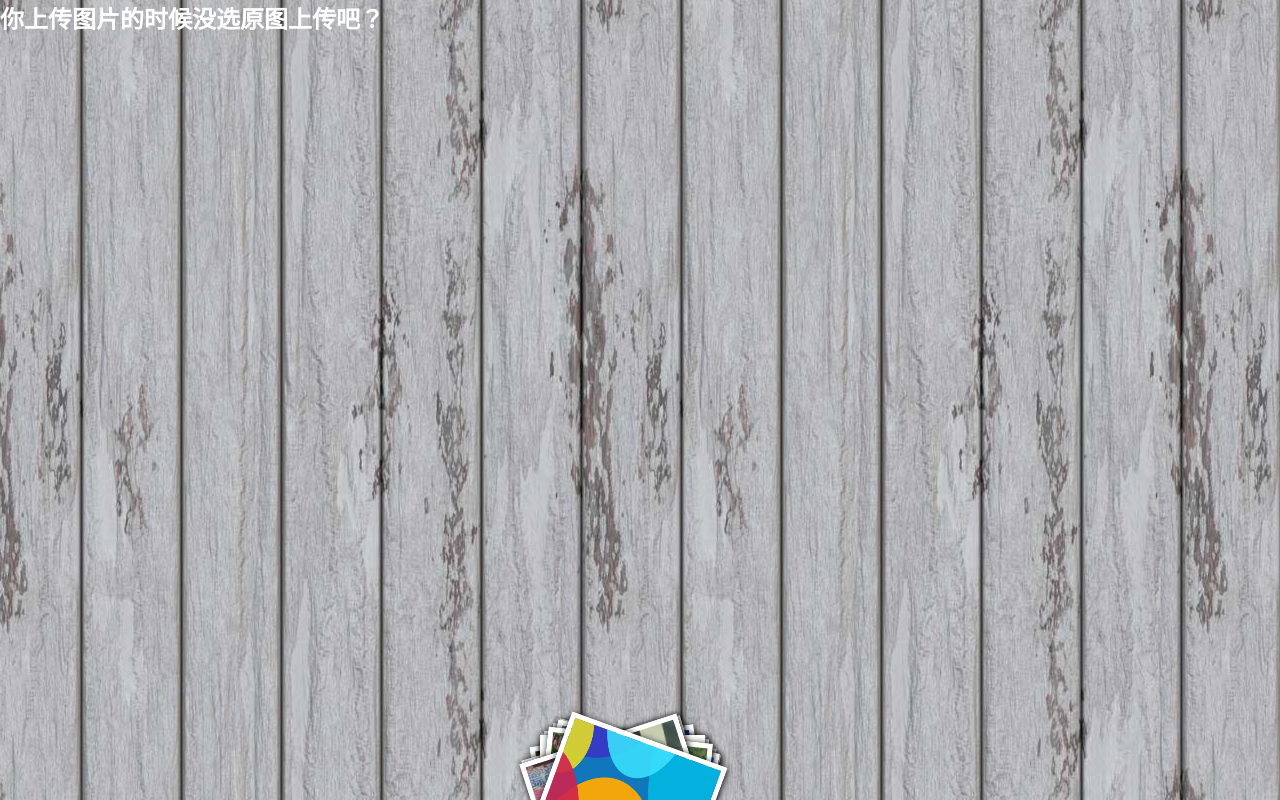
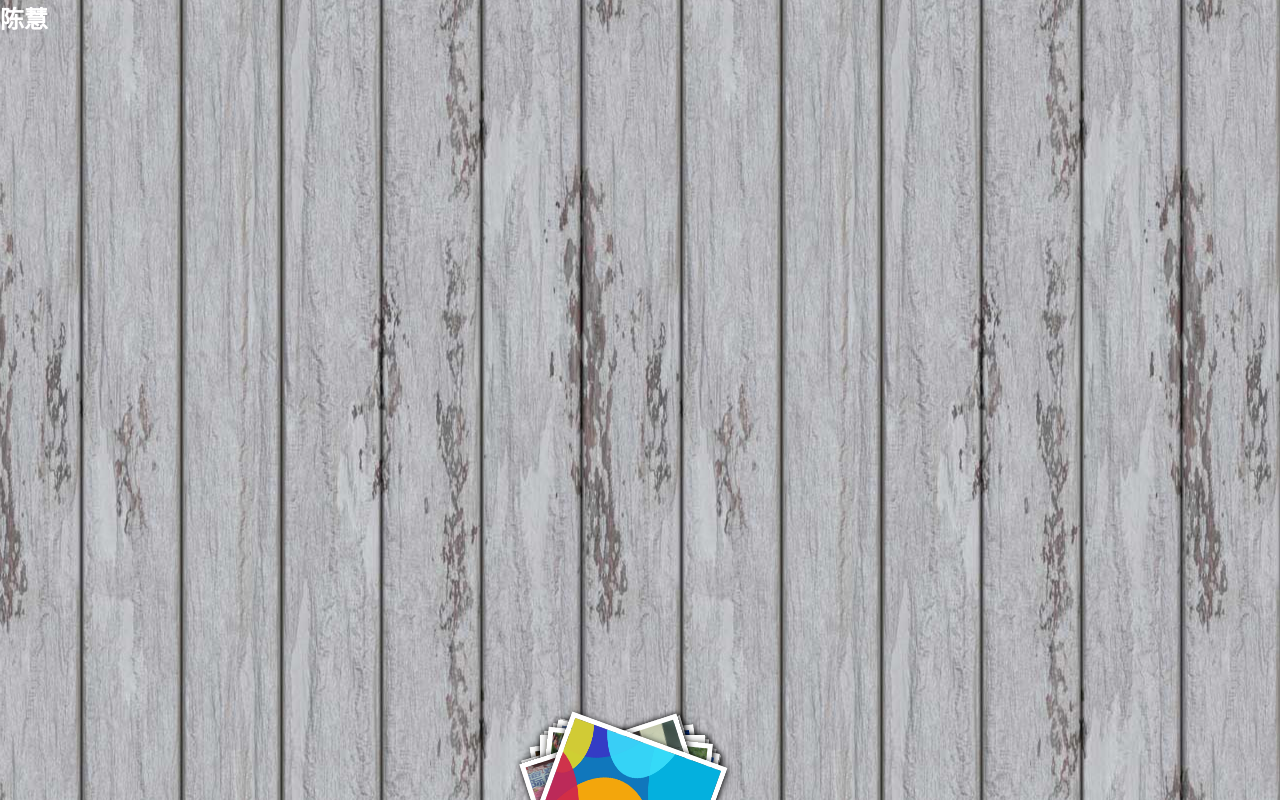
Before and after one commit to alanfans/alanfans.github.io, a plain HTML site: page index.html in a window 1280 px wide. Drawn offline with Linux system fonts and the light colour scheme.

Commit message:
modified:   index.html

```diff
--- a/index.html
+++ b/index.html
@@ -338,7 +338,7 @@ display:none;
 </style>
 </head>
 <body>
-<h1>你上传图片的时候没选原图上传吧？</h1>
+<h1>陈慧</h1>
 		<div id="pp_gallery" class="pp_gallery">
 
 			<div id="pp_loading" class="pp_loading"></div>
```
